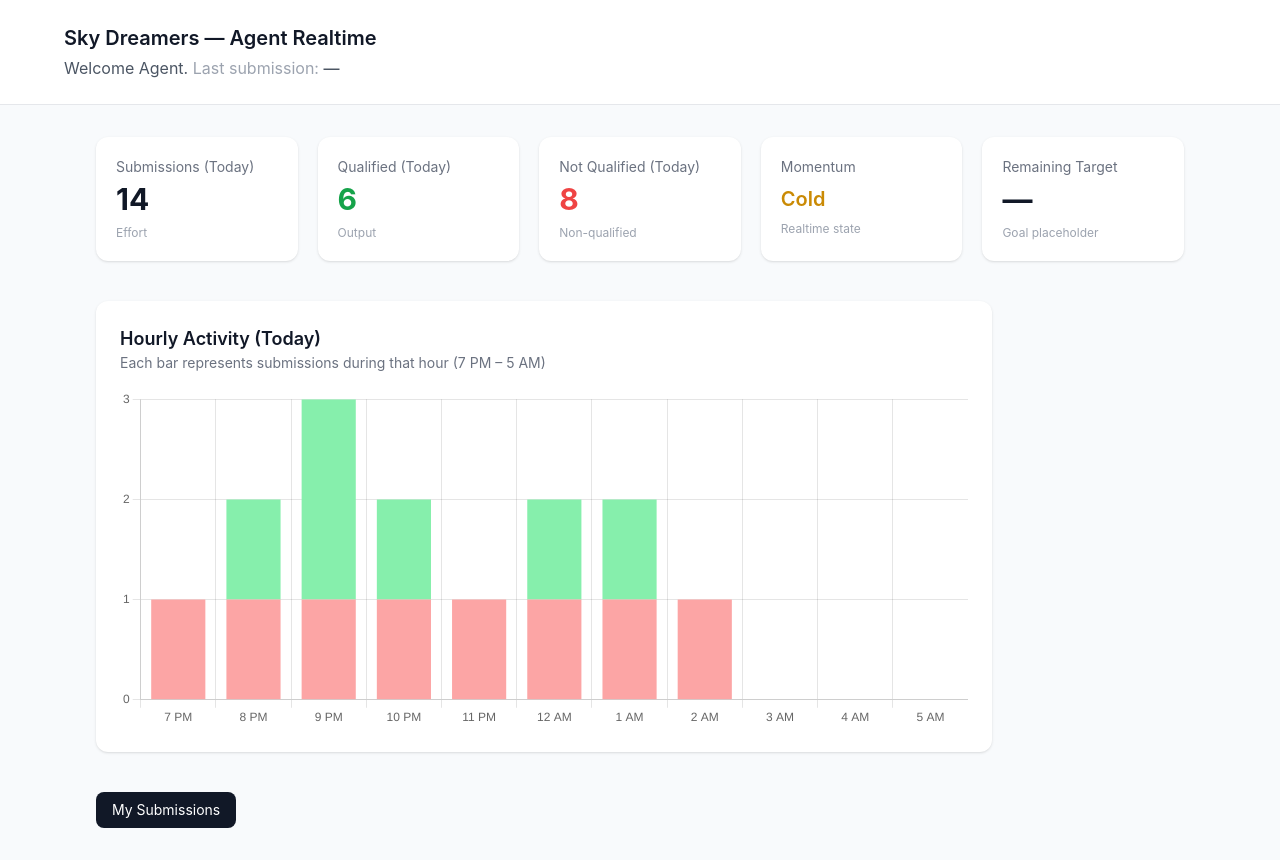
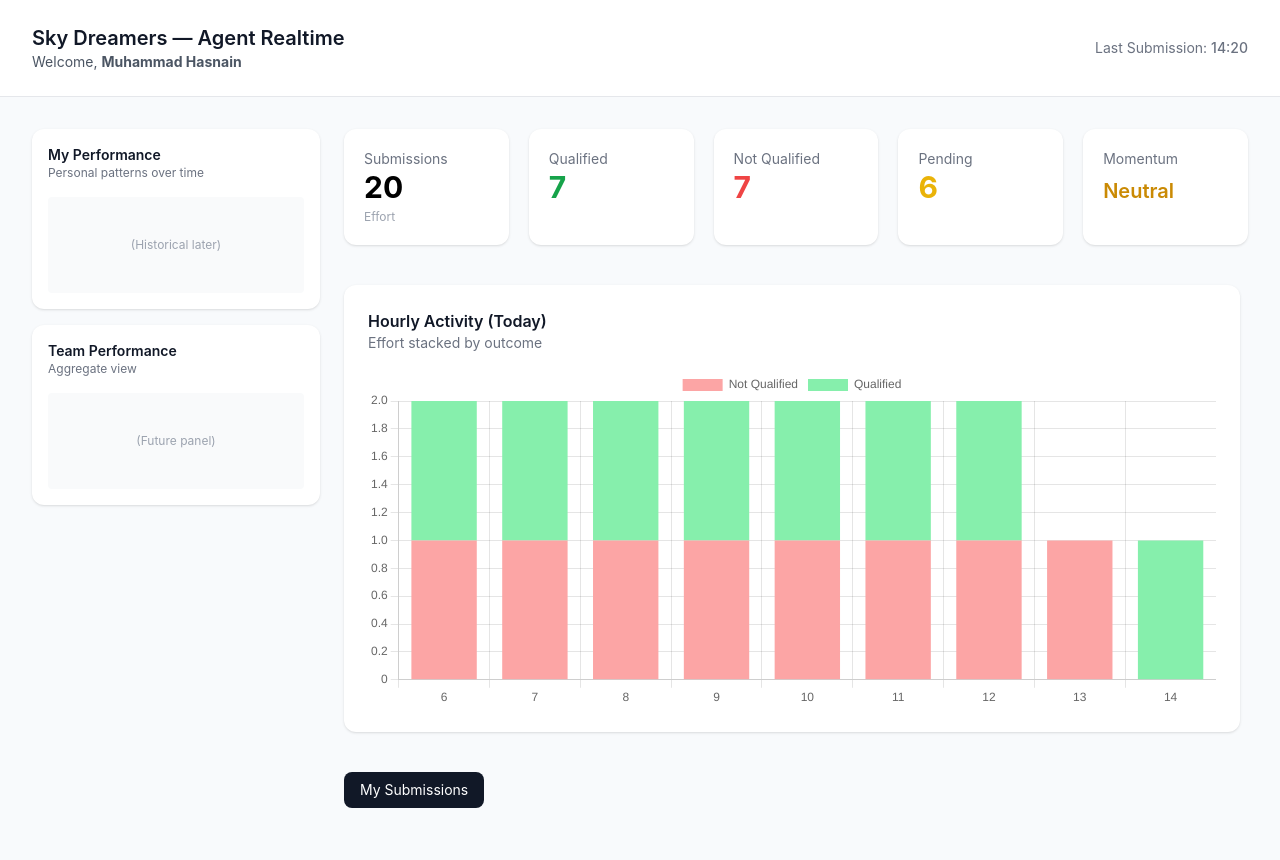
Before and after one commit to skydreamerscommunications-star/performance-v2, a plain HTML site: page index.html in a window 1280 px wide. Drawn offline with nearby package versions, Linux system fonts and the light colour scheme.

Commit message:
Update index.html

```diff
--- a/index.html
+++ b/index.html
@@ -2,207 +2,214 @@
 <html lang="en">
 <head>
 <meta charset="UTF-8" />
-  <title>Sky Dreamers • Agent Realtime</title>
+<title>Sky Dreamers — Agent Realtime</title>
 <meta name="viewport" content="width=device-width, initial-scale=1.0" />
 
-  <!-- Tailwind -->
 <script src="https://cdn.tailwindcss.com"></script>
-  <!-- Chart.js -->
 <script src="https://cdn.jsdelivr.net/npm/chart.js"></script>
 
 <style>
 body {
   font-family: Inter, system-ui, sans-serif;
-      background: #f8fafc;
+  background:#f8fafc;
 }
 </style>
 </head>
 
 <body class="min-h-screen">
 
-<!-- =========================
-     ZONE 1: HEADER (ORIENTATION)
-========================= -->
+<!-- HEADER -->
 <header class="bg-white border-b px-8 py-6">
-  <div class="max-w-6xl mx-auto space-y-1">
+  <div class="max-w-7xl mx-auto flex justify-between items-center">
+    <div>
       <h1 class="text-xl font-semibold text-gray-900">
         Sky Dreamers — Agent Realtime
       </h1>
-    <p class="text-gray-600">
-      Welcome Agent.
-      <span class="text-gray-400">Last submission:</span>
-      <span class="font-medium">—</span>
+      <p class="text-gray-600 text-sm">
+        Welcome, <strong>Muhammad Hasnain</strong>
       </p>
+    </div>
+    <div class="text-sm text-gray-500">
+      Last Submission: <span class="font-medium">14:20</span>
+    </div>
   </div>
 </header>
 
-<!-- =========================
-     MAIN
-========================= -->
-<main class="max-w-6xl mx-auto px-8 py-8 space-y-10">
+<main class="max-w-7xl mx-auto px-8 py-8">
 
-  <!-- =========================
-       ZONE 2: SNAPSHOT CARDS (TODAY)
-  ========================= -->
+<div class="flex gap-6">
+
+<!-- SIDE PANEL -->
+<aside class="w-72 space-y-4">
+
+  <div class="bg-white rounded-xl shadow p-4">
+    <h3 class="text-sm font-semibold text-gray-900">My Performance</h3>
+    <p class="text-xs text-gray-500">Personal patterns over time</p>
+    <div class="mt-4 h-24 bg-gray-50 rounded flex items-center justify-center text-xs text-gray-400">
+      (Historical later)
+    </div>
+  </div>
+
+  <div class="bg-white rounded-xl shadow p-4">
+    <h3 class="text-sm font-semibold text-gray-900">Team Performance</h3>
+    <p class="text-xs text-gray-500">Aggregate view</p>
+    <div class="mt-4 h-24 bg-gray-50 rounded flex items-center justify-center text-xs text-gray-400">
+      (Future panel)
+    </div>
+  </div>
+
+</aside>
+
+<!-- MAIN CANVAS -->
+<section class="flex-1 space-y-10">
+
+<!-- KPI CARDS -->
 <section class="grid grid-cols-1 sm:grid-cols-2 lg:grid-cols-5 gap-5">
 
 <div class="bg-white rounded-xl shadow p-5">
-      <div class="text-sm text-gray-500">Submissions (Today)</div>
-      <div class="text-3xl font-bold text-gray-900 mt-1">14</div>
-      <div class="text-xs text-gray-400 mt-2">Effort</div>
+  <div class="text-sm text-gray-500">Submissions</div>
+  <div class="text-3xl font-bold">20</div>
+  <div class="text-xs text-gray-400 mt-1">Effort</div>
 </div>
 
 <div class="bg-white rounded-xl shadow p-5">
-      <div class="text-sm text-gray-500">Qualified (Today)</div>
-      <div class="text-3xl font-bold text-green-600 mt-1">6</div>
-      <div class="text-xs text-gray-400 mt-2">Output</div>
+  <div class="text-sm text-gray-500">Qualified</div>
+  <div class="text-3xl font-bold text-green-600">7</div>
 </div>
 
 <div class="bg-white rounded-xl shadow p-5">
-      <div class="text-sm text-gray-500">Not Qualified (Today)</div>
-      <div class="text-3xl font-bold text-red-500 mt-1">8</div>
-      <div class="text-xs text-gray-400 mt-2">Non-qualified</div>
+  <div class="text-sm text-gray-500">Not Qualified</div>
+  <div class="text-3xl font-bold text-red-500">7</div>
+</div>
+
+<div class="bg-white rounded-xl shadow p-5">
+  <div class="text-sm text-gray-500">Pending</div>
+  <div class="text-3xl font-bold text-yellow-500">6</div>
 </div>
 
 <div class="bg-white rounded-xl shadow p-5">
   <div class="text-sm text-gray-500">Momentum</div>
-      <div class="text-xl font-semibold text-yellow-600 mt-2">
-        Cold
-      </div>
-      <div class="text-xs text-gray-400 mt-2">Realtime state</div>
-    </div>
-
-    <div class="bg-white rounded-xl shadow p-5">
-      <div class="text-sm text-gray-500">Remaining Target</div>
-      <div class="text-3xl font-bold text-gray-900 mt-1">—</div>
-      <div class="text-xs text-gray-400 mt-2">Goal placeholder</div>
+  <div class="text-xl font-semibold text-yellow-600 mt-2">Neutral</div>
 </div>
 
 </section>
 
-  <!-- =========================
-       ZONE 3: TIME AWARENESS (REALTIME)
-  ========================= -->
+<!-- HOURLY ACTIVITY -->
 <section class="bg-white rounded-xl shadow p-6 max-w-4xl">
-
-    <h2 class="text-lg font-semibold text-gray-900">
-      Hourly Activity (Today)
-    </h2>
-
-    <p class="text-sm text-gray-500 mb-4">
-      Each bar represents submissions during that hour (7 PM – 5 AM)
-    </p>
-
+<h2 class="font-semibold text-gray-900">Hourly Activity (Today)</h2>
+<p class="text-sm text-gray-500 mb-4">Effort stacked by outcome</p>
 <canvas id="hourlyChart" height="120"></canvas>
-
 </section>
 
-  <!-- =========================
-       ZONE 4: ACTION → DETAIL
-  ========================= -->
+<!-- MY SUBMISSIONS -->
 <section class="space-y-4">
 
-    <!-- Action -->
-    <button
-      onclick="document.getElementById('mySubmissionsPanel').classList.toggle('hidden')"
-      class="px-4 py-2 rounded-lg bg-gray-900 text-white text-sm"
-    >
+<button onclick="toggleSubs()"
+class="px-4 py-2 rounded-lg bg-gray-900 text-white text-sm">
 My Submissions
 </button>
 
-    <!-- Detail (Collapsed by default) -->
-    <div id="mySubmissionsPanel" class="hidden space-y-4">
+<div id="subsPanel" class="hidden space-y-4">
 
-      <div>
-        <h2 class="text-lg font-semibold text-gray-900">My Submissions</h2>
-        <p class="text-sm text-gray-500">
-          Today’s submissions, ordered by time
-        </p>
+<!-- FILTERS -->
+<div class="flex flex-wrap gap-3">
+<select id="campaignFilter" class="border rounded px-3 py-2 text-sm" onchange="renderTable()">
+<option value="">All Campaigns</option>
+<option>MVA</option>
+<option>Auto</option>
+<option>Medicare</option>
+</select>
+
+<select id="didFilter" class="border rounded px-3 py-2 text-sm" onchange="renderTable()">
+<option value="">All DIDs</option>
+<option>M22 RTB</option>
+<option>A1 RTB</option>
+<option>D4 REV</option>
+<option>M6 CPL</option>
+</select>
+
+<select id="dispoFilter" class="border rounded px-3 py-2 text-sm" onchange="renderTable()">
+<option value="">All Outcomes</option>
+<option>Qualified</option>
+<option>Not Qualified</option>
+<option>Pending</option>
+</select>
 </div>
 
-      <div class="bg-white rounded-xl shadow divide-y">
-
-        <div class="p-4 flex justify-between text-sm">
-          <div>
-            <div class="font-medium">Submission</div>
-            <div class="text-gray-500">DID: D3 • State: TX</div>
-          </div>
-          <div class="text-gray-400">12 min ago</div>
-        </div>
-
-        <div class="p-4 flex justify-between text-sm">
-          <div>
-            <div class="font-medium">Submission</div>
-            <div class="text-gray-500">DID: D1 • State: GA</div>
-          </div>
-          <div class="text-gray-400">38 min ago</div>
-        </div>
-
-        <div class="p-4 flex justify-between text-sm">
-          <div>
-            <div class="font-medium">Submission</div>
-            <div class="text-gray-500">DID: D2 • State: FL</div>
-          </div>
-          <div class="text-gray-400">1h ago</div>
+<!-- TABLE -->
+<div class="bg-white rounded-xl shadow overflow-hidden">
+<table class="w-full text-sm">
+<thead class="bg-gray-50">
+<tr>
+<th class="p-3 text-left">Time</th>
+<th class="p-3 text-left">DID</th>
+<th class="p-3 text-left">Campaign</th>
+<th class="p-3 text-left">State</th>
+<th class="p-3 text-left">Dispo</th>
+</tr>
+</thead>
+<tbody id="subsTable"></tbody>
+</table>
 </div>
 
 </div>
-
-    </div>
+</section>
 
 </section>
-
+</div>
 </main>
 
-<!-- =========================
-     SCRIPTS
-========================= -->
 <script>
-  const ctx = document.getElementById('hourlyChart');
+const submissions = [
+{time:"06:05",did:"M22 RTB",campaign:"MVA",state:"TX",dispo:"Qualified"},
+{time:"06:15",did:"D4 REV",campaign:"Medicare",state:"GA",dispo:"Not Qualified"},
+{time:"06:25",did:"M6 CPL",campaign:"MVA",state:"FL",dispo:"Pending"},
+{time:"06:35",did:"A1 RTB",campaign:"Auto",state:"NY",dispo:"Qualified"},
+{time:"06:45",did:"M22 RTB",campaign:"MVA",state:"IL",dispo:"Not Qualified"},
+{time:"06:56",did:"A1 RTB",campaign:"Auto",state:"TX",dispo:"Qualified"},
+{time:"07:06",did:"A1 RTB",campaign:"Auto",state:"CA",dispo:"Pending"},
+{time:"07:16",did:"M22 RTB",campaign:"MVA",state:"NC",dispo:"Qualified"},
+{time:"07:26",did:"D4 REV",campaign:"Medicare",state:"AZ",dispo:"Not Qualified"},
+{time:"07:36",did:"A1 RTB",campaign:"Auto",state:"NJ",dispo:"Pending"}
+];
 
-  if (ctx) {
-    new Chart(ctx, {
-      type: 'bar',
-      data: {
-        labels: [
-          '7 PM','8 PM','9 PM','10 PM','11 PM',
-          '12 AM','1 AM','2 AM','3 AM','4 AM','5 AM'
-        ],
-        datasets: [
-          {
-            label: 'Not Qualified',
-            data: [1, 1, 1, 1, 1, 1, 1, 1, 0, 0, 0],
-            backgroundColor: '#fca5a5'
-          },
-          {
-            label: 'Qualified',
-            data: [0, 1, 2, 1, 0, 1, 1, 0, 0, 0, 0],
-            backgroundColor: '#86efac'
+function toggleSubs(){
+  document.getElementById("subsPanel").classList.toggle("hidden");
+  renderTable();
 }
-        ]
-      },
-      options: {
-        responsive: true,
-        plugins: {
-          legend: {
-            display: false
-          }
-        },
-        scales: {
-          x: {
-            stacked: true
-          },
-          y: {
-            stacked: true,
-            beginAtZero: true,
-            ticks: {
-              stepSize: 1
-            }
-          }
-        }
-      }
+
+function renderTable(){
+  const tbody=document.getElementById("subsTable");
+  tbody.innerHTML="";
+  const c=document.getElementById("campaignFilter").value;
+  const d=document.getElementById("didFilter").value;
+  const o=document.getElementById("dispoFilter").value;
+
+  submissions.filter(s=>
+    (!c||s.campaign===c)&&(!d||s.did===d)&&(!o||s.dispo===o)
+  ).forEach(s=>{
+    tbody.innerHTML+=`
+    <tr class="border-t">
+      <td class="p-3">${s.time}</td>
+      <td class="p-3">${s.did}</td>
+      <td class="p-3">${s.campaign}</td>
+      <td class="p-3">${s.state}</td>
+      <td class="p-3">${s.dispo}</td>
+    </tr>`;
   });
 }
+
+// Chart
+new Chart(document.getElementById("hourlyChart"),{
+type:"bar",
+data:{
+labels:["6","7","8","9","10","11","12","13","14"],
+datasets:[
+{label:"Not Qualified",data:[1,1,1,1,1,1,1,1,0],backgroundColor:"#fca5a5"},
+{label:"Qualified",data:[1,1,1,1,1,1,1,0,1],backgroundColor:"#86efac"}
+]},
+options:{scales:{x:{stacked:true},y:{stacked:true,beginAtZero:true}}}
+});
 </script>
 
 </body>
```
Lines whose indentation alone changed are shown as unchanged.
